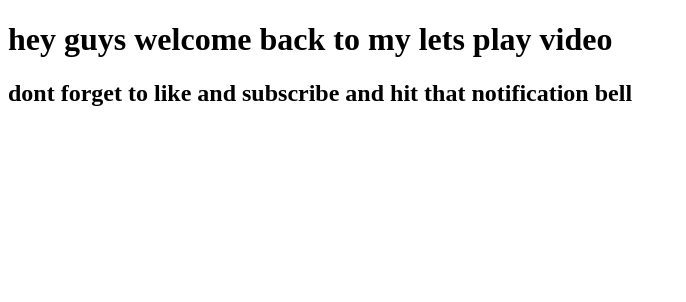
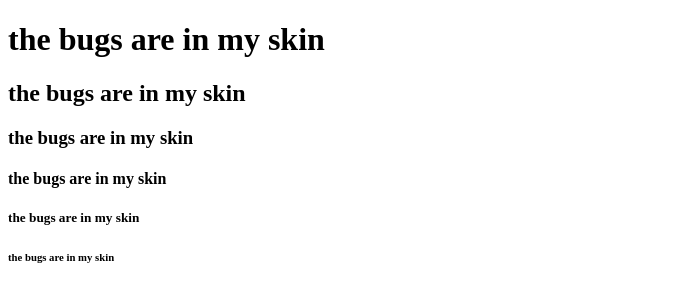
Before and after one commit to demonpie0369/cartrij, a plain HTML site: page index.html in a window 1280 px wide. Shown: the whole page, without its empty margins (0-686 px from the left). Drawn offline with Linux system fonts and the light colour scheme.

Commit message:
Update index.html

```diff
--- a/index.html
+++ b/index.html
@@ -7,7 +7,11 @@
 </head>
 <body>
 
-  <h1>hey guys welcome back to my lets play video</h1>
-  <h2>dont forget to like and subscribe and hit that notification bell</h2>
+  <h1>the bugs are in my skin</h1>
+  <h2>the bugs are in my skin</h2>
+  <h3>the bugs are in my skin</h3>
+  <h4>the bugs are in my skin</h4>
+  <h5>the bugs are in my skin</h5>
+  <h6>the bugs are in my skin</h6>
 
 </body>
```
